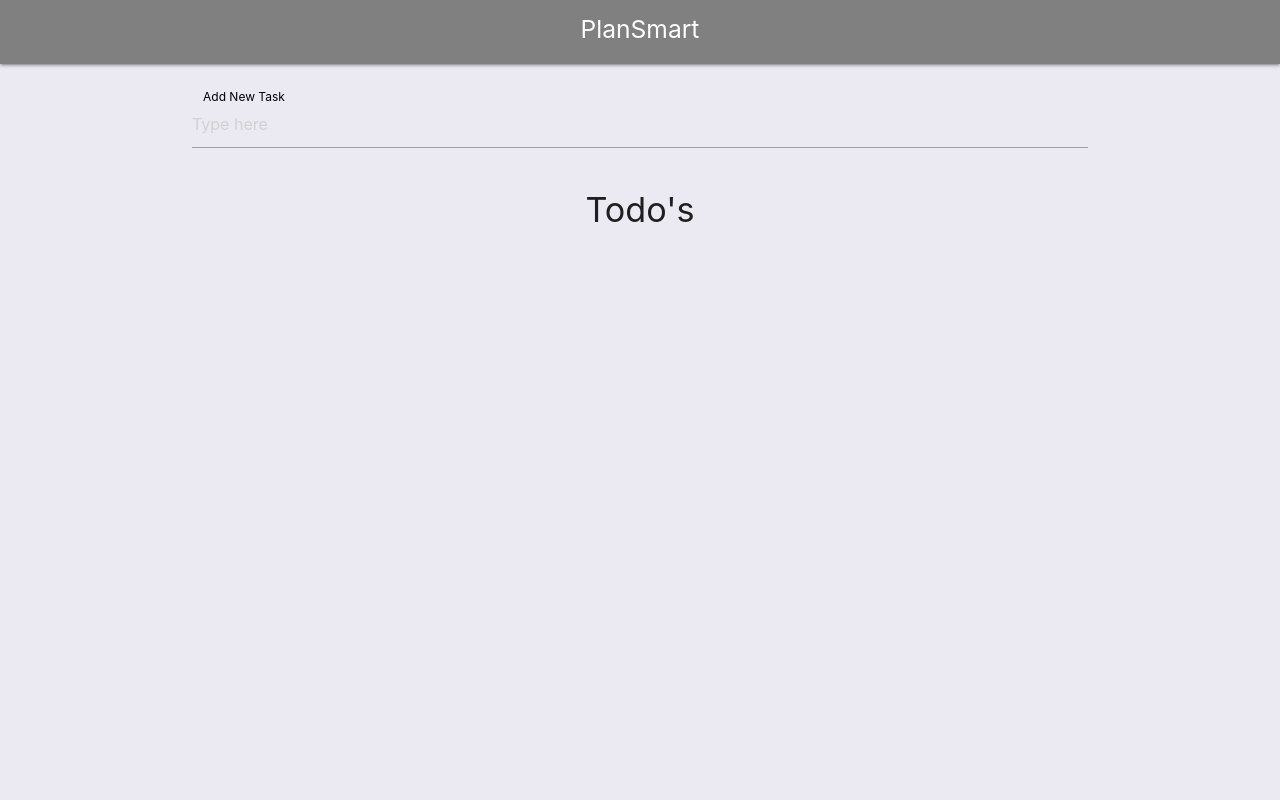
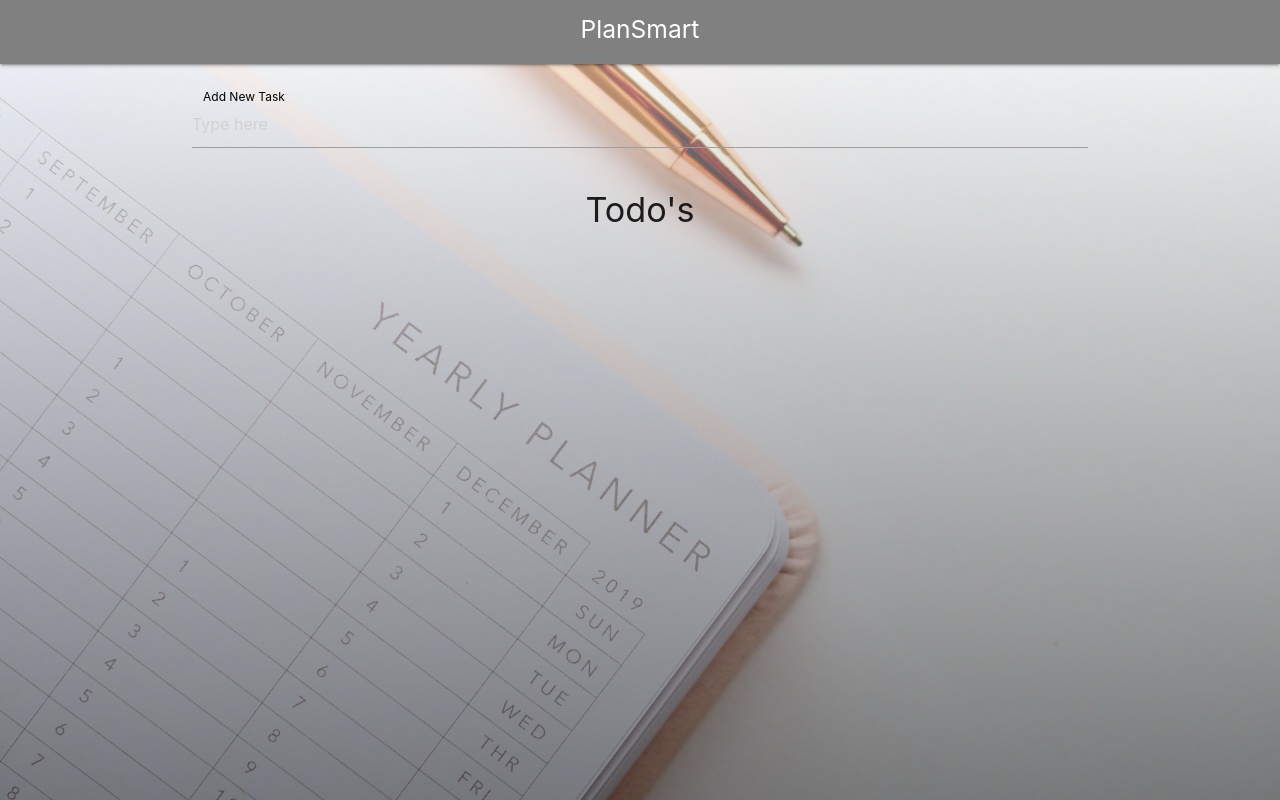
Before and after one commit to KJnong/PlanSmart-Remake, a React (Create React App) app: page / in a window 1280 px wide. Built offline with nearby package versions, Linux system fonts and the light colour scheme.

Commit message:
edited background image

```diff
--- a/src/App.css
+++ b/src/App.css
@@ -21,7 +21,7 @@
   align-items: center;
   justify-content: center;
   font-size: calc(10px + 2vmin);
-  color: white;
+  color:white;
 }
 
 .App-link {
--- a/src/css/Form.css
+++ b/src/css/Form.css
@@ -13,3 +13,10 @@
     float: right;
     color:black;
 }
+
+.collection .collection-item {
+    background-color: darkgrey;
+    color: black;
+    size: 50px;
+    font-size: large;
+  }
--- a/src/index.css
+++ b/src/index.css
@@ -5,10 +5,12 @@ body {
     sans-serif;
   -webkit-font-smoothing: antialiased;
   -moz-osx-font-smoothing: grayscale;
-  background: rgb(235,234,242);
+  background: linear-gradient( rgba(255, 253, 253, 0.5), rgba(0, 0, 0, 0.5) ), url("./img/image5.jpg");
+  background-repeat: no-repeat;
+background-position: center center;
+background-attachment: fixed;
+background-size: cover;
 
-  background-size: cover;
-  background-position: center;
 }
 
 code {
```
